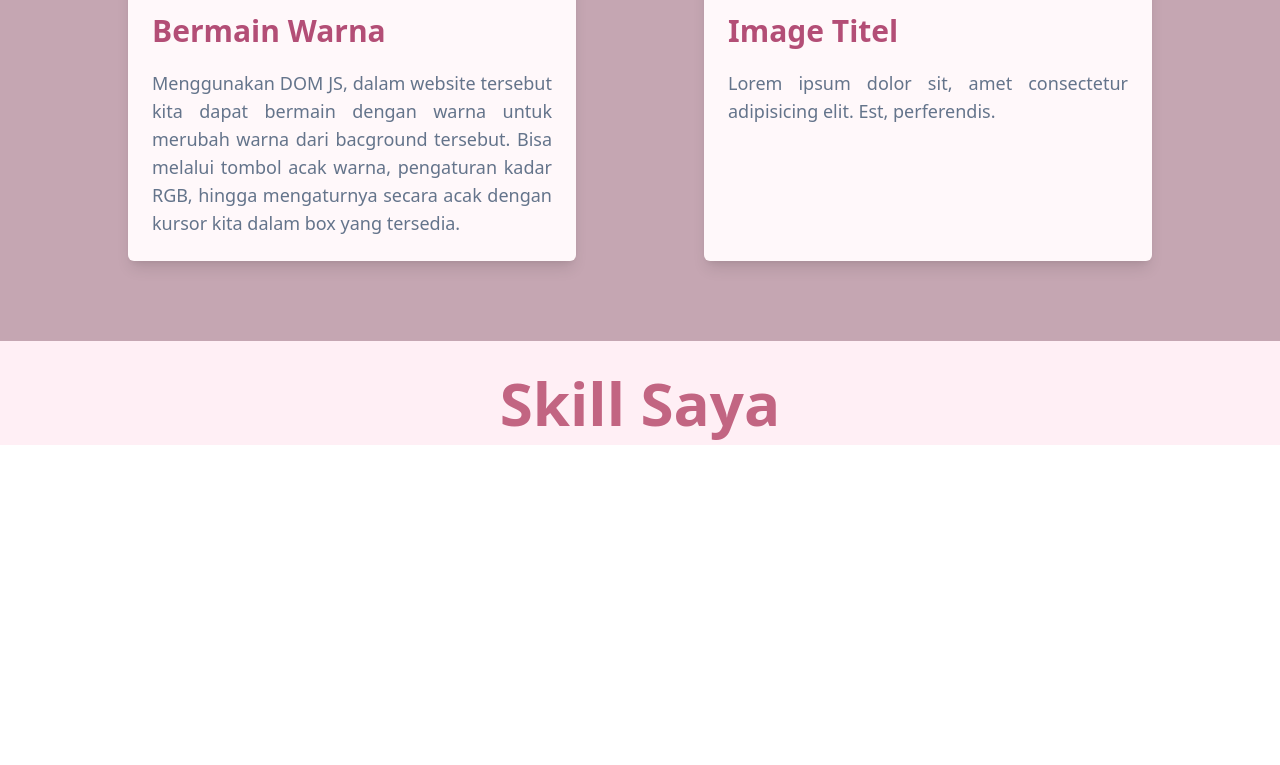
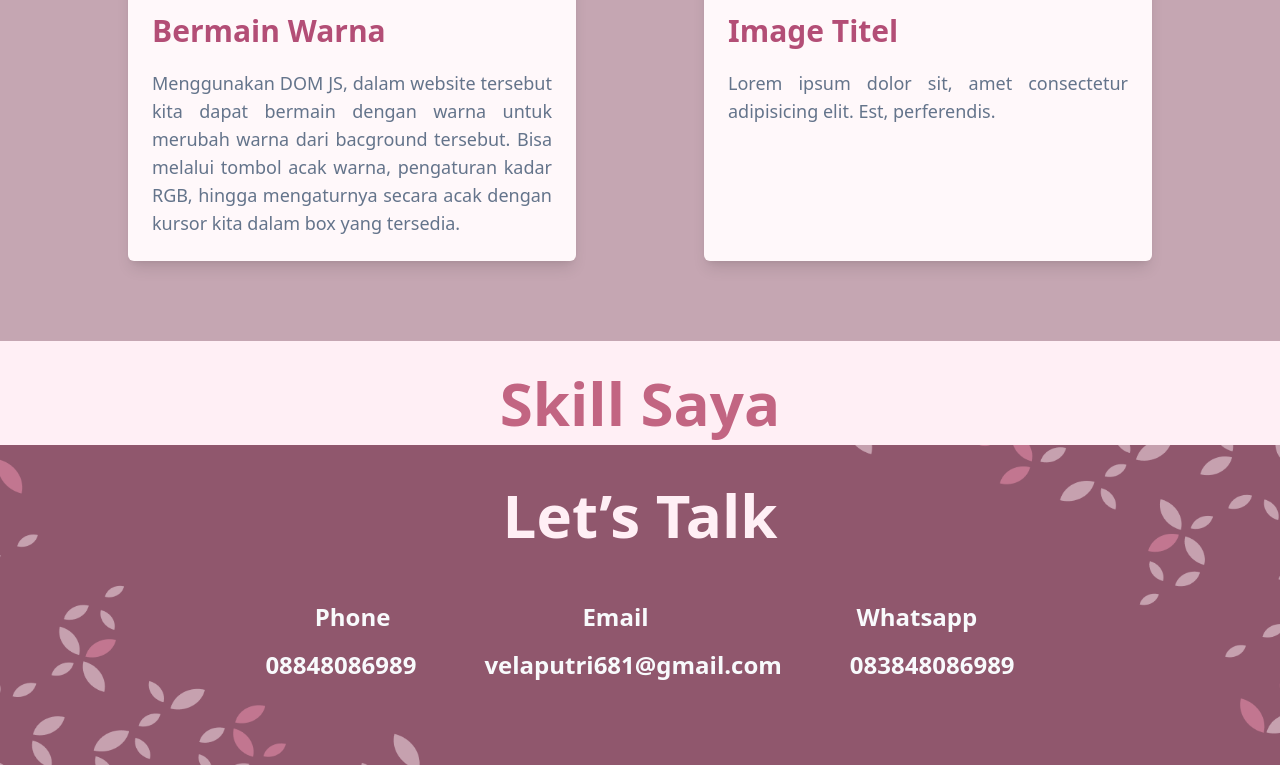
Before and after one commit to itsMeVela/myProfil, a website: page public/index.html in a window 1280 px wide. Shown: the part 3857-4622 px from the top of the page. Before the commit the page ends 4302 px from the top, so only its background shows below. Drawn offline with Linux system fonts and the light colour scheme.

Commit message:
footer done

```diff
--- a/public/index.html
+++ b/public/index.html
@@ -378,6 +378,68 @@
    <!-- my skill end -->
 
    <!-- footer start -->
+   <section class="bg-[#90576D]">
+    <div class="lg:h-80 relative overflow-hidden md:h-68 pb-5">
+      <img src="asset/bawah.webp" alt="bawah" class="h-50 flex absolute bottom-0 left-0 lg:h-80">
+      <img src="asset/atas.webp" alt="atas" class="h-50 flex absolute top-0 right-0 lg:h-80">
+      <h1 class="text-4xl text-[#FFEFF5] font-extrabold  mt-10 md:text-5xl lg:text-6xl text-center ">Let’s Talk</h1>
+      <div class="container px-5 py-14 lg:absolute lg:bottom-5 lg:left-1/2 lg:-translate-x-1/2">
+        <ul class="lg:hidden flex flex-wrap justify-center space-x-4 ">
+          <li class="pl-7 group ">
+            <a href="#home" class="text-lg text-slate-50 py-2 mx-20 flex group-hover:text-violet-300 cursor-pointer
+                 font-semibold lg:text-2xl">Nomor Phone  : 083848086989</a>
+
+          </li>
+          <li class="group ">
+              <a href="#fitur" class="text-lg text-slate-50 py-2 mx-24 flex group-hover:text-violet-300 cursor-pointer
+                   font-semibold lg:text-2xl">Email  : velaputri681@gmail.com</a>
+          </li>
+          <li class="group ">
+              <a href="#harga" class="text-lg text-slate-50 py-2 mx-24 flex group-hover:text-violet-300 cursor-pointer
+               font-semibold lg:text-2xl">Whatsapp : 083848086989</a>
+          </li>
+
+        </ul>
+
+
+        <ul class="hidden lg:flex flex-wrap justify-center space-x-4 ">
+          <li class="pl-7 group ">
+            <p href="#home" class="text-lg text-slate-50 py-2 mx-20 flex font-semibold lg:text-2xl">Phone</p>
+
+          </li>
+          <li class="group ">
+              <p href="#fitur" class="text-lg text-slate-50 py-2 mx-24 flex font-semibold lg:text-2xl">Email</p>
+          </li>
+          <li class="group ">
+              <p href="#harga" class="text-lg text-slate-50 py-2 mx-24 flex font-semibold lg:text-2xl">Whatsapp</p>
+          </li>
+
+        </ul>
+
+
+        <ul class=" hidden lg:flex flex-wrap justify-center space-x-1 ">
+          <li class="p-0 group ">
+            <a href="#home" class="text-lg text-slate-50 py-2 mx-8 flex group-hover:text-violet-300 cursor-pointer
+                 font-semibold lg:text-2xl">08848086989</a>
+
+          </li>
+            <li class="group ">
+              <a href="#fitur" class="text-lg text-slate-50 py-2 mx-8 flex group-hover:text-violet-300 cursor-pointer
+                   font-semibold lg:text-2xl"> velaputri681@gmail.com</a>
+          </li>
+          <li class="group ">
+              <a href="#harga" class="text-lg text-slate-50 py-2 mx-8 flex group-hover:text-violet-300 cursor-pointer
+               font-semibold lg:text-2xl">083848086989</a>
+          </li>
+
+        </ul>
+
+
+
+        </div>
+      </div>
+    </div>
+  </section>
    <!-- footer end -->
 
 
```
Also changed, not shown: public/asset/atas.webp (added), public/asset/bawah.webp (added), public/css/output.css.
